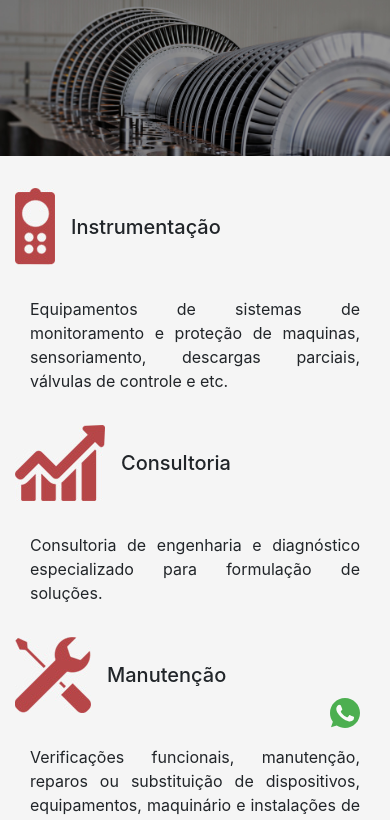
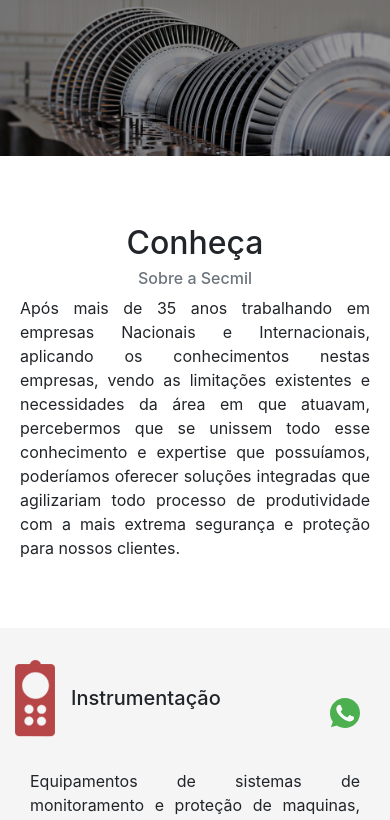
Before and after one commit to andregeraseev/secmil, a Django app: page / in a window 390 px wide. Shown: the part 76-896 px from the top of the page. Run offline with Django 4.2, Linux system fonts and the light colour scheme; some libraries are stand-ins or nearby versions.

Commit message:
arrumando estrutura 4

```diff
--- a/templates/partials/_conheca.html
+++ b/templates/partials/_conheca.html
@@ -7,10 +7,11 @@
             <div class="row ">
                 <div class=" col-3 "></div>
                 <div class=" col-6  card border-0 d-none d-lg-block my-5" style="width: 30rem;">
-                    <div class="card-body text-center ">
-                        <h2 class="card-title">Conheça</h2>
-                        <h6 class="card-subtitle mb-2 text-muted">Sobre a Secmil</h6>
-                        <p class="card-text text-center"> Após mais de 35 anos trabalhando em empresas Nacionais e Internacionais,
+
+                    <div class="card-body  ">
+                        <h2 class="card-title text-center">Conheça</h2>
+                        <h6 class="card-subtitle text-center mb-2 text-muted">Sobre a Secmil</h6>
+                        <p class="card-text text-center "> Após mais de 35 anos trabalhando em empresas Nacionais e Internacionais,
                             aplicando os
                             conhecimentos nestas empresas, vendo as limitações existentes e necessidades da área em que
                             atuavam,
@@ -22,11 +23,35 @@
                             proteção para nossos clientes.
                         </p>
 
-                        <button type="button" class="  btn btn-light">Saiba Mais</button>
+<!--                        <button type="button" class="  btn btn-light">Saiba Mais</button>-->
 
 
                     </div>
                 </div>
+                <div class=" card border-0  d-sm-block d-lg-none  my-5" >
+
+                    <div class="card-body  ">
+                        <h2 class="card-title text-center">Conheça</h2>
+                        <h6 class="card-subtitle text-center mb-2 text-muted">Sobre a Secmil</h6>
+                        <p class="card-text text-justify "> Após mais de 35 anos trabalhando em empresas Nacionais e Internacionais,
+                            aplicando os
+                            conhecimentos nestas empresas, vendo as limitações existentes e necessidades da área em que
+                            atuavam,
+                            percebermos que se unissem todo esse conhecimento e expertise que possuíamos, poderíamos
+                            oferecer
+                            soluções integradas que agilizariam todo processo de produtividade com a mais extrema
+                            segurança
+                            e
+                            proteção para nossos clientes.
+                        </p>
+
+<!--                        <button type="button" class="  btn btn-light">Saiba Mais</button>-->
+
+
+                    </div>
+
+
+
 
 <!--                        <div class="col-lg-3 d-none d-lg-block py-5" style="background-color:#b4474a ">-->
 <!--                    <div class=" col-lg-3 d-none d-lg-block py-5" style="background-image: url({% static 'parts/imgsobre2.png' %});background-repeat: no-repeat">-->
--- a/templates/partials/_navbar.html
+++ b/templates/partials/_navbar.html
@@ -42,5 +42,5 @@
     <div id="banner">
         <img class="img-fluid" src="{% static 'banners/bannerajustado.png' %}">
     </div>
-
+</div>
     <!-- FIM BANNER -->
```
